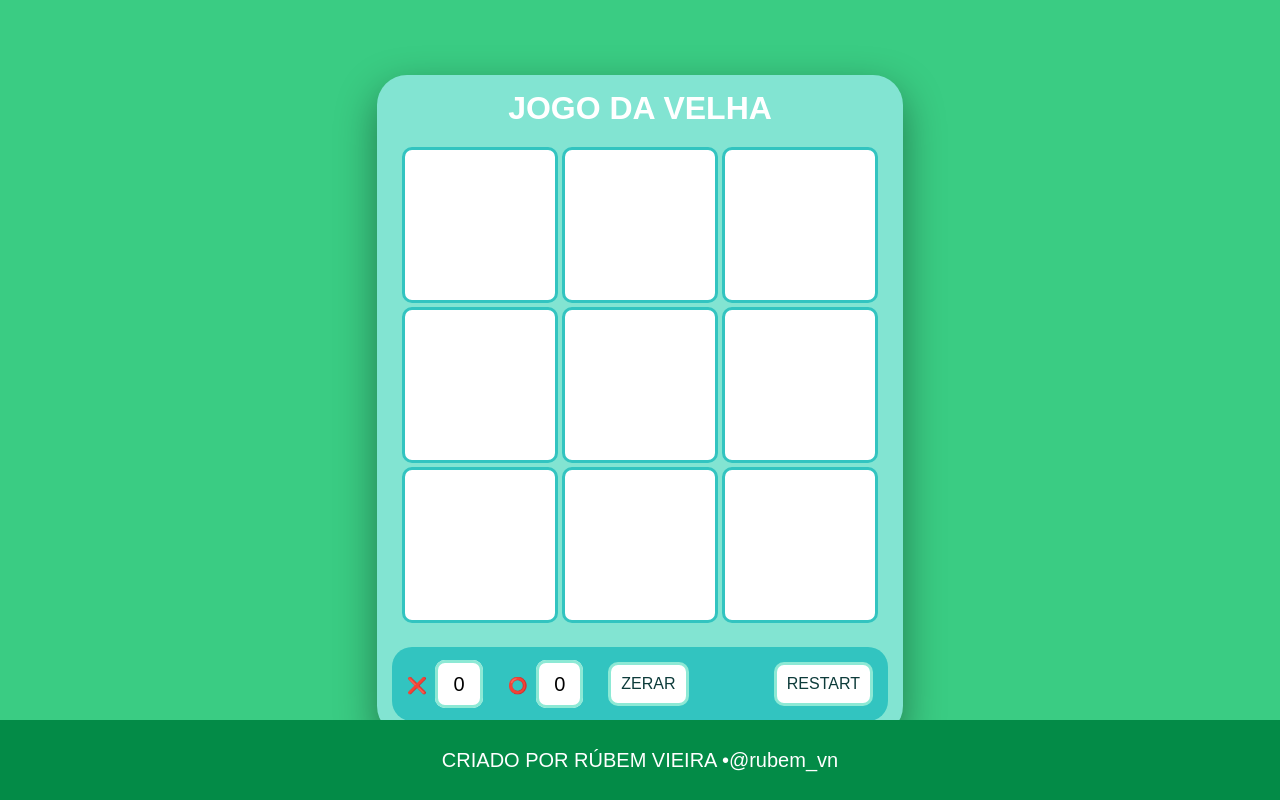
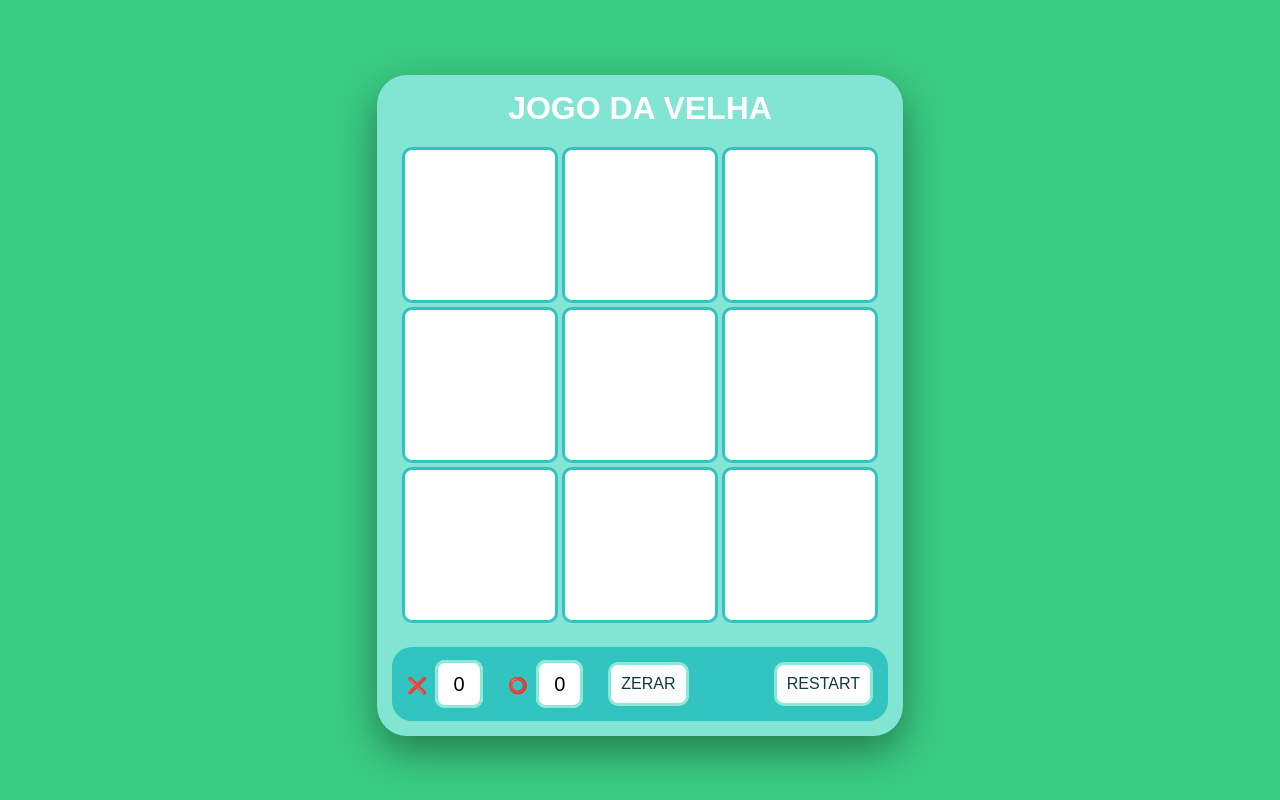
Before and after one commit to Rubemvn/jogo-da-velha, a plain HTML site: page index.html in a window 1280 px wide. Drawn offline with Linux system fonts and the light colour scheme.

Commit message:
footer removido footer foi removido pois afetava na visibilidade em alguns aparelhos

```diff
--- a/index.html
+++ b/index.html
@@ -47,11 +47,6 @@
 
     </div>
 
-    <footer class="footer">
-            <span>CRIADO POR RÚBEM VIEIRA • </span>
-            <a id="instagram_link" href="https://www.instagram.com/rubem_vn/" target="_blank"> @rubem_vn </a>
-    </footer>
-
 
     <script src="./scrpits/game.js"></script>
     <script src="./scrpits/interface.js"></script>
```
